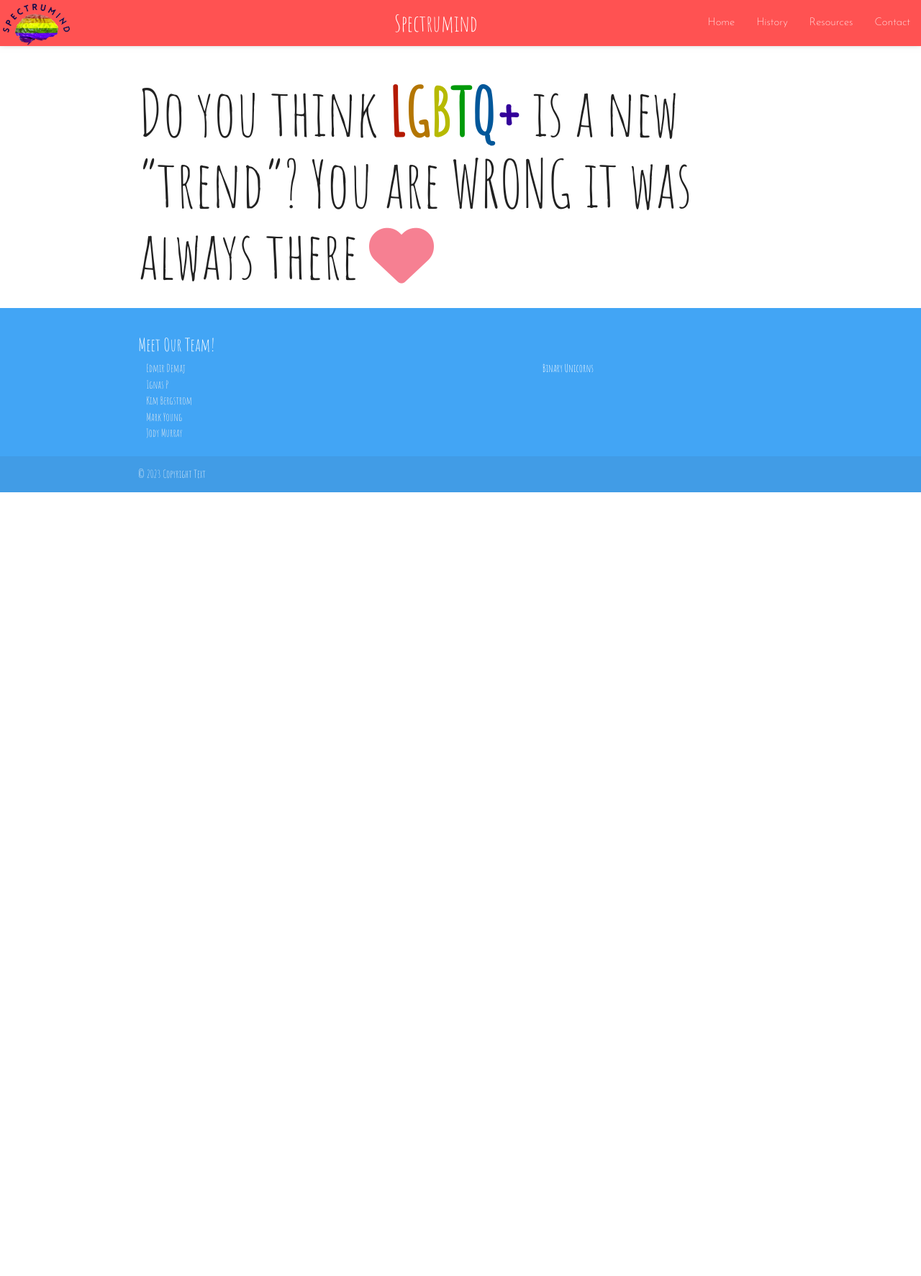
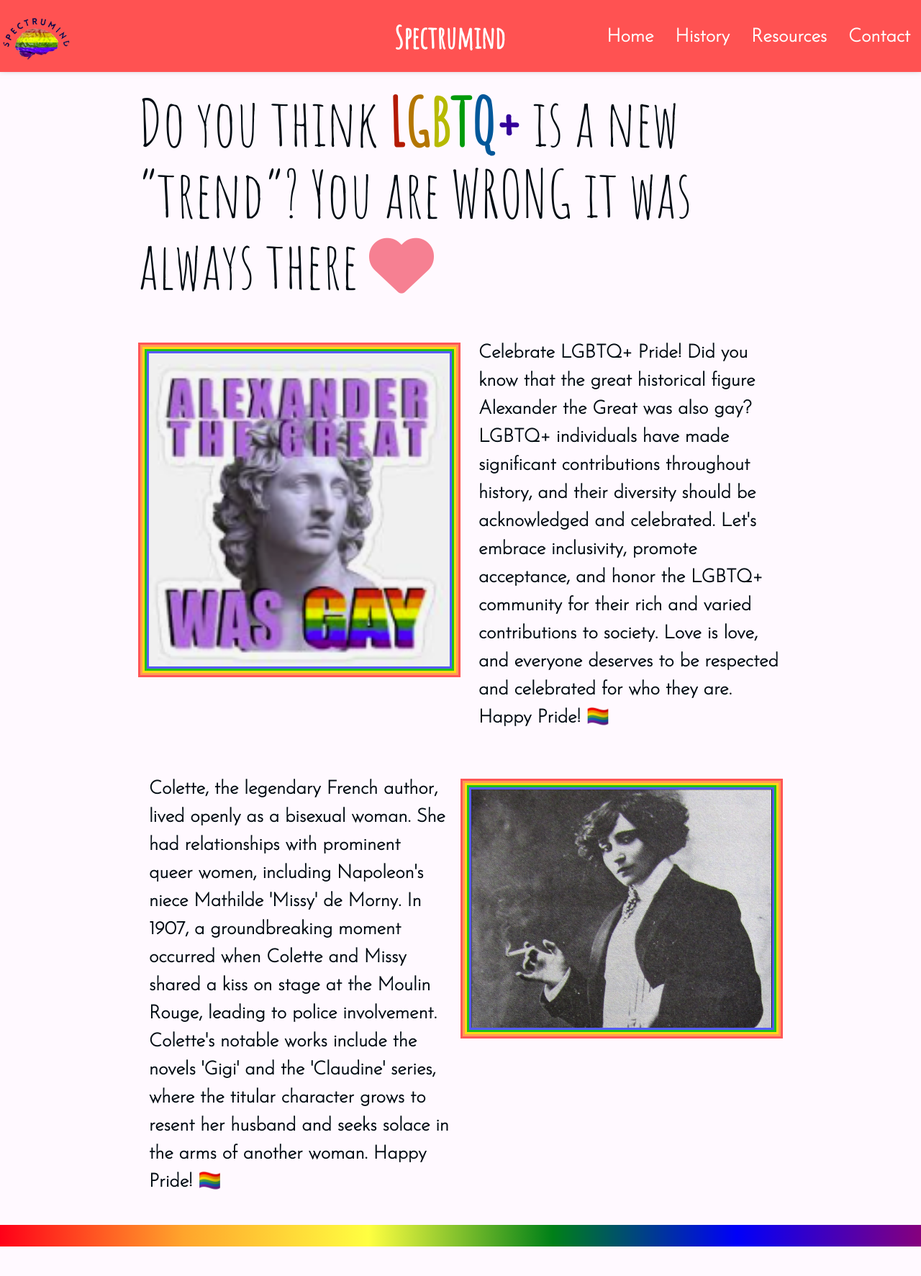
Before and after one commit to ignasvilkas/hackathon-june-23, a Django app: page /history/ in a window 1280 px wide. Shown: the top 1773 px of the page at 72% size. Before the commit the page ends 684 px from the top, so only its background shows below. Run offline with Django 4.2, Linux system fonts and the light colour scheme.

Commit message:
Add: content and style to history page

```diff
--- a/main_app/templates/main_app/history.html
+++ b/main_app/templates/main_app/history.html
@@ -15,7 +15,74 @@
 
 <!-- Old histories section -->
 <section>
+    <div class="container">
+        <div class="row" data-aos="fade-left" data-aos-duration="2500" data-aos-once="true">
+            <div class="col s12 l6">
+                <img src="{% static 'media/great_alexander.png'%}" class="alexander"
+                    alt="image of great alexander showing he was gay as well" />
+            </div>
+            <div class="col s12 l6">
+                <p class="alexander-text">
+                    Celebrate LGBTQ+ Pride! Did you know that the great historical figure Alexander the Great was also
+                    gay? LGBTQ+ individuals have made significant contributions throughout history, and their diversity
+                    should be acknowledged and celebrated. Let's embrace inclusivity, promote acceptance, and honor the
+                    LGBTQ+ community for their rich and varied contributions to society. Love is love, and everyone
+                    deserves to be respected and celebrated for who they are. Happy Pride! 🏳️‍🌈
+                </p>
+            </div>
+        </div>
+        <div class="row" data-aos="fade-right" data-aos-duration="2500" data-aos-once="true">
+            <div class="col s12 l6">
+                <p class="colette-text">
+                    Colette, the legendary French author, lived openly as a bisexual woman. She had relationships with
+                    prominent queer women, including Napoleon's niece Mathilde 'Missy' de Morny. In 1907, a
+                    groundbreaking moment occurred when Colette and Missy shared a kiss on stage at the Moulin Rouge,
+                    leading to police involvement. Colette's notable works include the novels 'Gigi' and the 'Claudine'
+                    series, where the titular character grows to resent her husband and seeks solace in the arms of
+                    another woman. Happy Pride! 🏳️‍🌈
+                </p>
+            </div>
+            <div class="col s12 l6">
+                <img src="{% static 'media/famous_author.png'%}" class="alexander" alt="image of famous author" />
+            </div>
+        </div>
+    </div>
+    <hr class="hr-pride">
+</section>
 
+<!-- New histories section -->
+<section>
+    <div class="container">
+        <div class="row" data-aos="fade-left" data-aos-duration="2500" data-aos-once="true">
+            <div class="col s12 l6">
+                <img src="{% static 'media/stonweall.jpg'%}" class="alexander" alt="image of stonweallImagen" />
+            </div>
+            <div class="col s12 l6">
+                <p class="alexander-text">
+                    Within the hallowed walls of the Stonewall bar, a storm of passion and defiance brewed. In the face
+                    of oppression, a united force emerged, fueled by unwavering resilience. The air crackled with
+                    tension as voices rose, demanding liberation and equality. In that electrifying moment, history
+                    trembled, forever changed by the seismic impact of the Stonewall uprising. Happy Pride! 🏳️‍🌈
+                </p>
+            </div>
+        </div>
+        <div class="row" data-aos="fade-right" data-aos-duration="2500" data-aos-once="true">
+            <div class="col s12 l6">
+                <p class="colette-text">
+                    Marsha Johnson, a Black trans woman, was a prominent leader in the LGBTQ+ movement in NYC. She
+                    advocated for marginalized groups, co-founded the groundbreaking STAR shelter for homeless trans
+                    youth, and played a vital role in the Stonewall Riots. Sadly, her death in 1992, ruled as suicide
+                    but suspected as murder, remains controversial. In 2019, plans were announced for a monument
+                    honoring Johnson and Sylvia Rivera, recognizing transgender women's contributions. Happy Pride!
+                    🏳️‍🌈
+                </p>
+            </div>
+            <div class="col s12 l6">
+                <img src="{% static 'media/marsha.jpg'%}" class="alexander" alt="image of famous author" />
+            </div>
+        </div>
+    </div>
+    <hr class="hr-pride">
 </section>
 
 
@@ -23,4 +90,5 @@
 
 
 
+
 {% endblock %}
--- a/main_app/templates/main_app/index.html
+++ b/main_app/templates/main_app/index.html
@@ -19,7 +19,7 @@ Godd Luck! -->
     </div>
 
 
-  </div>
+</div>
 
 
 {% endblock %}
--- a/static/css/style.css
+++ b/static/css/style.css
@@ -6,28 +6,37 @@ Godd Luck! */
 /* --------------------------------------------------- General styles */
 /* General code like body style, google fonts etc */
 * {
+    box-sizing: border-box;
+    padding: 0;
     margin: 0;
-    padding: 0;
-    box-sizing: border-box;
+    list-style-type: none;
+}
+
+html {
+    font-size: calc(15px + 0.390625vw);
+    scroll-behavior: smooth;
 }
 
 body {
     font-family: 'Amatic SC', cursive;
+    color: #010b13;
+    background-color: #fff9ff;
+    min-height: 100vh;
+    display: flex;
+    flex-direction: column;
 }
 
 /* --------------------------------------------------- Home page styles */
-
-
 .team_name {
     font-family: 'Amatic SC', cursive;
     margin-left: 35%;
 }
 
-.NavBar {
+.navbar {
     background-color: #FF8A7F;
     box-shadow: none !important;
     font-family: 'Josefin Sans', sans-serif;
-    font-weight: 100;
+    font-weight: 600;
 }
 
 .logo {
@@ -35,9 +44,17 @@ body {
 }
 
 nav {
-    /* box-shadow: none !important; */
     box-shadow: 0px -5px 10px 0px rgba(0, 0, 0, 0.5);
+    height: 5rem;
+}
 
+div.nav-wrapper.red.accent-2>* {
+    padding-top: 1rem;
+}
+
+
+#nav-mobile li a {
+    font-size: 1.3rem;
 }
 
 .landing_page_container {
@@ -51,13 +68,11 @@ nav {
     font-size: 90px;
     width: 60%;
     margin-left: 6%;
+    padding-top: 5%;
 }
 
 .circle_images {
     background-color: green;
-    /* height: 200px;
-    width: 200px; */
-
 }
 
 .circle {
@@ -68,9 +83,14 @@ nav {
     margin-bottom: 10px;
 }
 
+footer {
+    min-height: 15rem;
+    margin-top: auto;
+}
+
 /* --------------------------------------------------- History page styles */
 #history-main-heading {
-    font-size: 6rem;
+    font-size: 4.5rem;
 }
 
 .fa-heart {
@@ -107,6 +127,36 @@ nav {
     font-weight: 700;
 }
 
+.alexander {
+    margin: 2rem 0;
+    width: 100%;
+    box-shadow: rgb(85, 91, 255) 0px 0px 0px 3px, rgb(31, 193, 27) 0px 0px 0px 6px,
+        rgb(255, 217, 19) 0px 0px 0px 9px, rgb(255, 156, 85) 0px 0px 0px 12px, rgb(255, 85, 85) 0px 0px 0px 15px;
+}
+
+.alexander-text {
+    font-family: 'Josefin Sans', sans-serif;
+    font-size: 1.3rem;
+    margin: 1rem 0 1rem 0.5rem;
+    width: 100%;
+    font-weight: 600;
+}
+
+.colette-text {
+    font-family: 'Josefin Sans', sans-serif;
+    font-size: 1.3rem;
+    margin: 1rem 0.5rem 1rem 0;
+    width: 100%;
+    font-weight: 600;
+}
+
+.hr-pride {
+    margin: 1rem 0;
+    height: 30px;
+    border: none;
+    background: linear-gradient(to right, #FF0018, #FFA52C, #FFFF41, #008018, #0000F9, #86007D);
+}
+
 /* --------------------------------------------------- Resouces page styles */
 
 
--- a/templates/base.html
+++ b/templates/base.html
@@ -20,27 +20,24 @@ Godd Luck! -->
     rel="stylesheet" />
   <!-- materialize css link -->
   <link rel="stylesheet" href="https://cdnjs.cloudflare.com/ajax/libs/materialize/1.0.0/css/materialize.min.css" />
-
   <!-- font awesome link -->
   <link rel="stylesheet" href="https://cdnjs.cloudflare.com/ajax/libs/font-awesome/6.4.0/css/all.min.css" />
-
-  <!-- hover.css link -->
-
+  <!-- animation library link -->
+  <link href="https://cdn.jsdelivr.net/npm/aos@2.3.4/dist/aos.css" rel="stylesheet">
   <!-- favicon link -->
   <link rel="icon" href="{% static 'favicon.ico' %}" />
-
   <!-- css link -->
   <link rel="stylesheet" href="{% static 'css/style.css' %}" />
   <title>Spectrumind | {% block title %}{% endblock title %}</title>
 </head>
 
 <body>
-  <div class="navbar-fixed NavBar">
+  <div class="navbar-fixed navbar">
     <nav>
       <div class="nav-wrapper red accent-2">
-        <img src="{% static 'media/logo.png'%}" class="circle responsive-img logo" alt="" />
+        <img src="{% static 'media/logo.png'%}" class="circle responsive-img logo" alt="LOGO" />
 
-        <a href="#" class="brand-logo team_name center-align">Spectrumind</a>
+        <a href="{% url 'home_page' %}" class="brand-logo team_name center-align">Spectrumind</a>
         <ul id="nav-mobile" class="right hide-on-med-and-down m5">
           <li><a href="{% url 'home_page' %}">Home</a></li>
           <li><a href="{% url 'history_page' %}">History</a></li>
@@ -98,6 +95,11 @@ Godd Luck! -->
 
   <!-- javascript link -->
   <script src="{% static 'js/script.js' %}"></script>
+  <!-- animation link -->
+  <script src="https://cdn.jsdelivr.net/npm/aos@2.3.4/dist/aos.js"></script>
+  <script>
+    AOS.init();
+  </script>
 </body>
 
 </html>
```
Also changed, not shown: static/js/script.js (line endings or trailing spaces), static/media/famous_author.png (added), static/media/great_alexander.png (added), static/media/marsha.jpg (added), static/media/stonweall.jpg (added).
